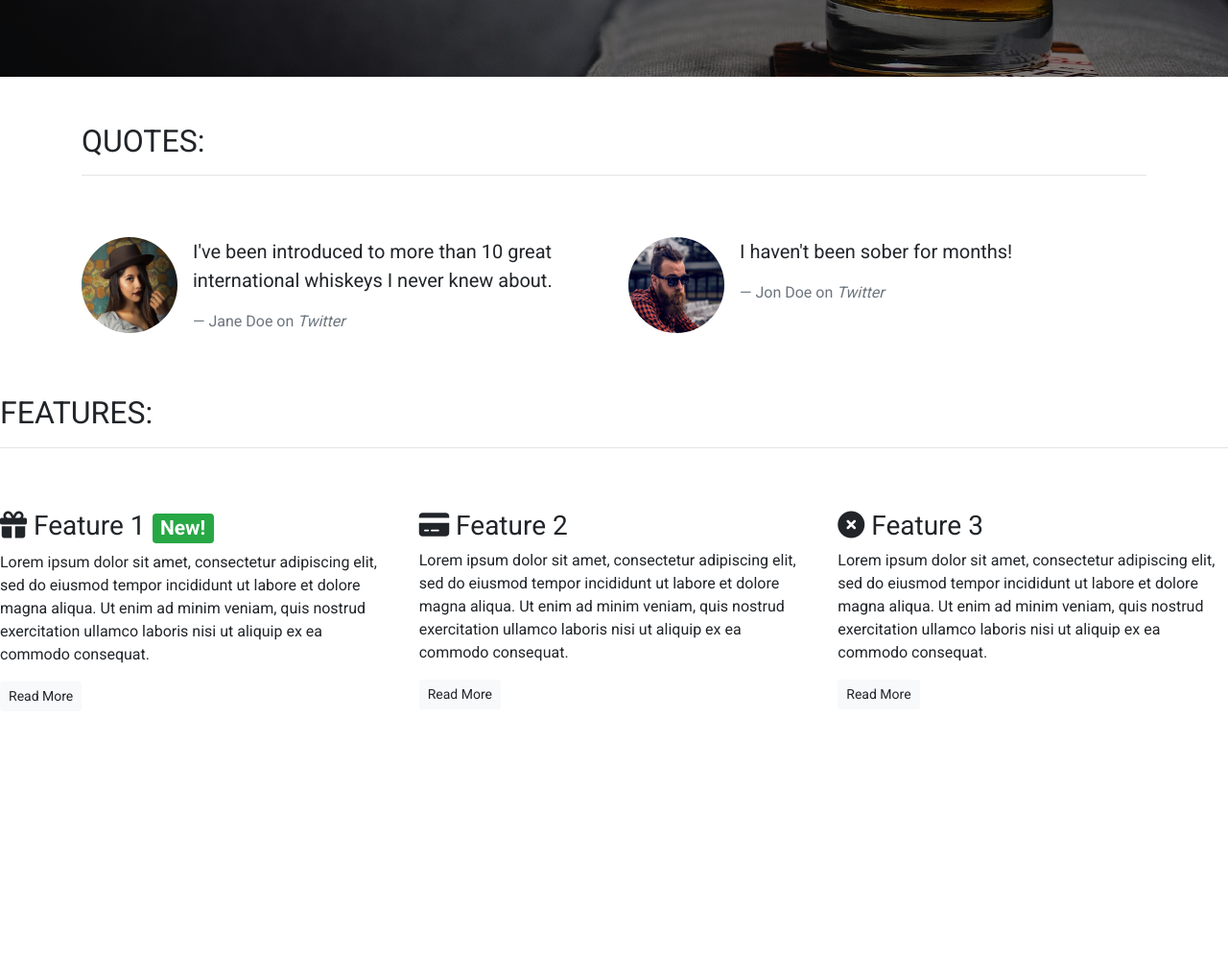
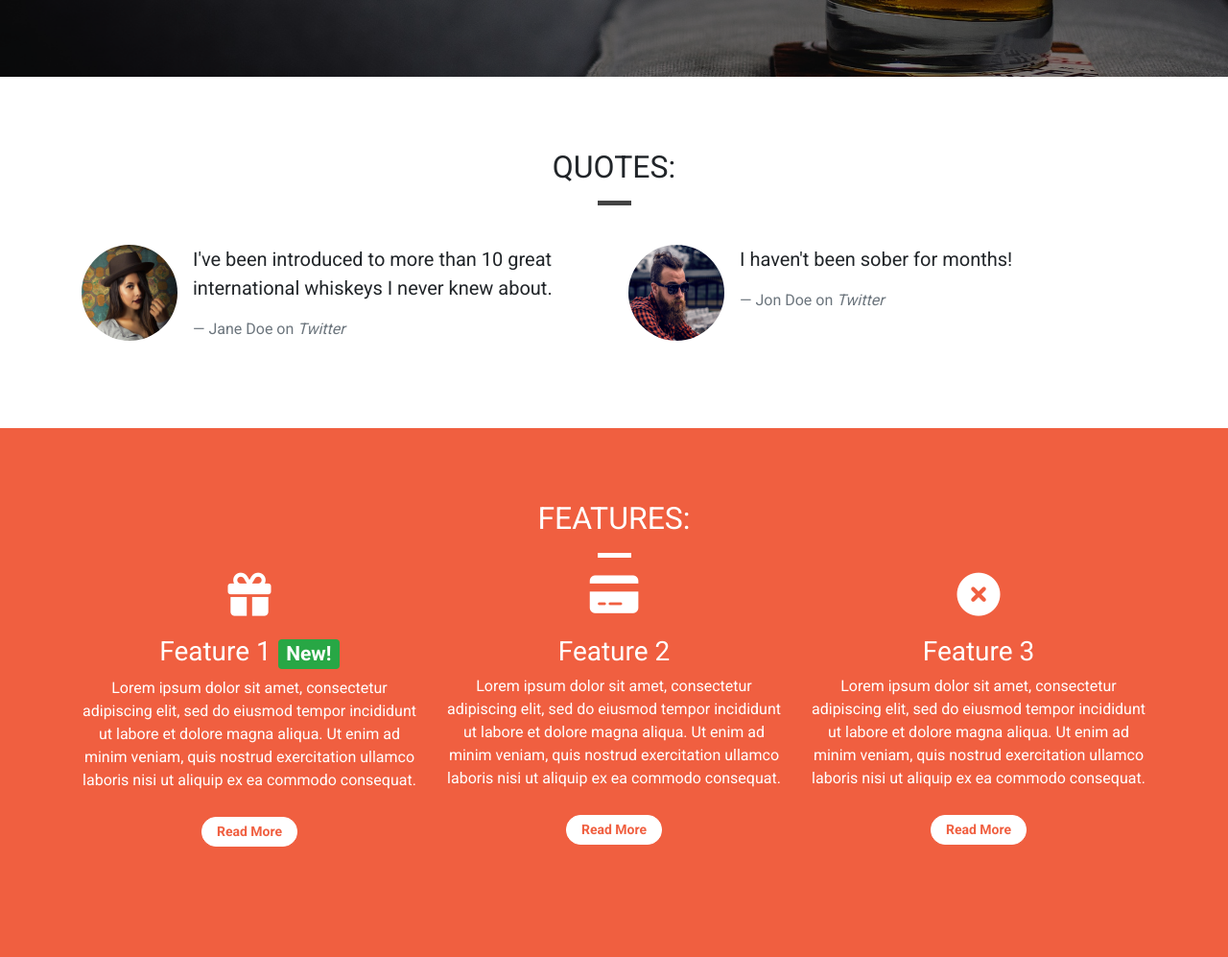
Before and after one commit to GaryCooper-pm/Bootstrap-Walkthrough, a plain HTML site: page index.html in a window 1280 px wide. Shown: the part 720-1717 px from the top of the page at 96% size. Before the commit the page ends 1477 px from the top, so only its background shows below. Drawn offline with nearby package versions, Linux system fonts and the light colour scheme.

Commit message:
Update styles for quotes and features sections

```diff
--- a/css/style.css
+++ b/css/style.css
@@ -3,6 +3,13 @@ body {
 }
 
 /* Containers */
+
+.container-wrappers {}
+
+.container-wrapper--red {
+    background-color: #f05f40;
+    color: white;
+}
 
 .alert-container  .col-12{
     padding-left: 0;
@@ -46,6 +53,22 @@ body {
 
 .features-container {}
 
+/* Page headers */
+
+.page-header {
+    margin-bottom: 0;
+    border-bottom: 0;
+    text-align: center;
+}
+
+.page-header h2 {
+    margin-top: 0;
+}
+
+.quotes .page-header {
+    margin-bottom: 25px;
+}
+
 /* Block dividers */
 
 .block-divider {
@@ -59,8 +82,19 @@ body {
     background-color: #f05f40;
 }
 
+.block-divider--white {
+    background-color: white;
+}
+
 .block-divider--short {
     width: 35px;
+}
+
+/* Content containers */
+
+.content-container {
+    padding-top: 75px;
+    padding-bottom: 75px;
 }
 
 /* Navbar */
@@ -139,3 +173,24 @@ body {
     border-color: #df4929;
     color: white;
 }
+
+.feature {
+    text-align: center;
+    margin-bottom: 40px;
+}
+
+.feature i {
+    margin-bottom: 20px;
+    font-size: 45px;
+    line-height: 45px;
+}
+
+.feature .btn {
+    background-color: white;
+    border-color: white;
+    border-radius: 15px;
+    min-width: 100px;
+    font-weight: bold;
+    margin-top: 10px;
+    color: #f05f40;
+}
--- a/index.html
+++ b/index.html
@@ -86,12 +86,13 @@
     </div>
 
     <!-- Quotes -->
-    <div class="container quotes-container">
+    <div class="container-wrapper">
+        <div class="container quotes-container content-container">
             <section class="quotes">
                 <div class="row">
-                <div class="col-12 my-5">
+                    <div class="col-12 page-header">
                         <h2 class="text-uppercase">Quotes:</h2>
-                    <hr />
+                        <hr class="block-divider block-divider--short">
                     </div>
                 </div>
                 <div class="row">
@@ -129,20 +130,22 @@
             </section>
             <!-- /.quotes -->
         </div>
+    </div>
 
     <!-- Features -->
-    <div class="features-container">
+    <div class="container-wrapper container-wrapper--red">
+        <div class="container features-container content-container">
             <section class="features">
                 <div class="row">
-                <div class="col-12 my-5">
+                    <div class="col-12 page-header">
                         <h2 class="text-uppercase">Features:</h2>
-                    <hr />
+                        <hr class="block-divider block-divider--short block-divider--white">
                     </div>
                 </div>
                 <div class="row">
                     <div class="col-12 col-md-6 col-lg-4">
                         <div class="feature">
-                        <h3><i class="fas fa-gift d-none d-sm-inline"></i> Feature 1 <span
+                            <h3><i class="fas fa-gift d-none d-sm-block"></i> Feature 1 <span
                                     class="badge badge-success">New!</span></h3>
                             <p>Lorem ipsum dolor sit amet, consectetur adipiscing elit, sed do eiusmod tempor incididunt
                                 ut
@@ -154,7 +157,7 @@
                     </div>
                     <div class="col-12 col-md-6 col-lg-4">
                         <div class="feature">
-                        <h3><i class="fas fa-credit-card d-none d-sm-inline"></i> Feature 2</h3>
+                            <h3><i class="fas fa-credit-card d-none d-sm-block"></i> Feature 2</h3>
                             <p>Lorem ipsum dolor sit amet, consectetur adipiscing elit, sed do eiusmod tempor incididunt
                                 ut
                                 labore et dolore magna aliqua. Ut enim ad minim veniam, quis nostrud exercitation
@@ -165,7 +168,7 @@
                     </div>
                     <div class="col-12 d-md-none d-lg-block col-lg-4">
                         <div class="feature">
-                        <h3><i class="fas fa-times-circle d-none d-sm-inline"></i> Feature 3</h3>
+                            <h3><i class="fas fa-times-circle d-none d-sm-block"></i> Feature 3</h3>
                             <p>Lorem ipsum dolor sit amet, consectetur adipiscing elit, sed do eiusmod tempor incididunt
                                 ut
                                 labore et dolore magna aliqua. Ut enim ad minim veniam, quis nostrud exercitation
@@ -177,6 +180,7 @@
                 </div>
             </section>
             <!-- /.features -->
+        </div>
     </div>
 
     <div class="modal" tabindex="-1" role="dialog" id="signUpModal">
```
Lines whose indentation alone changed are shown as unchanged.
